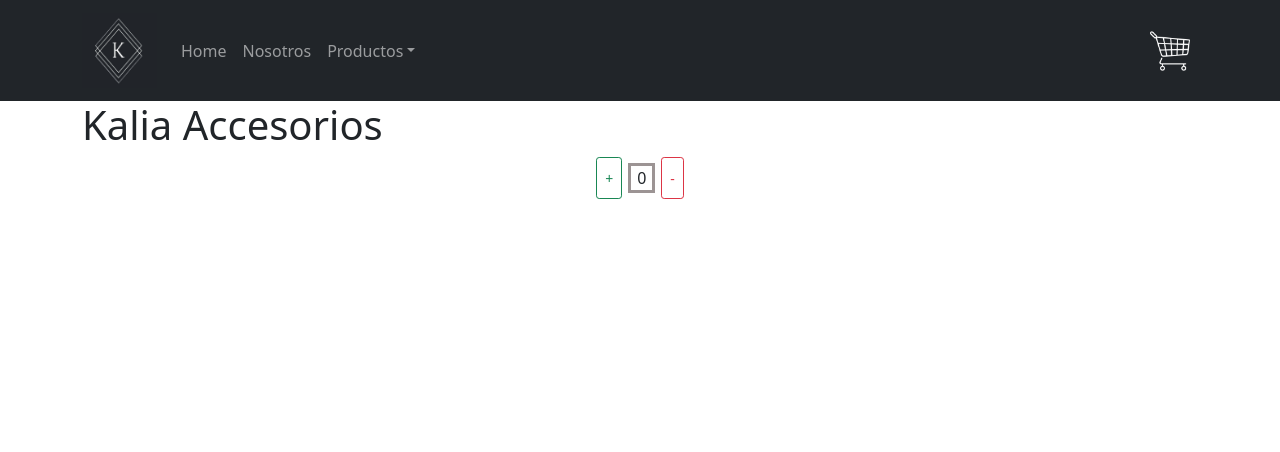
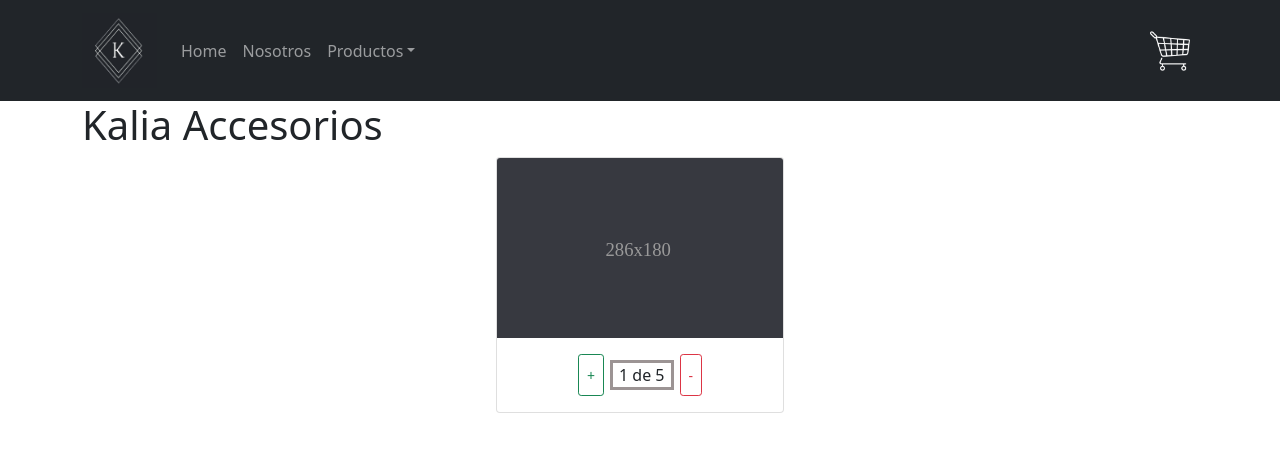
Before and after one commit to BasualdoAriel/KaliaReact, a React (Create React App) app: page /test in a window 1280 px wide. Shown: the top 452 px of the page. Built offline with nearby package versions, Linux system fonts and the light colour scheme.

Commit message:
uso de stock e initial en ItemCount.js

```diff
--- a/src/components/ItemCount/ItemCount.js
+++ b/src/components/ItemCount/ItemCount.js
@@ -1,13 +1,19 @@
-import { Button, Container } from "react-bootstrap";
+import { Button, Container, Card } from "react-bootstrap";
+import product from '../ItemCount/images/product.svg'
 import './ItemCount.css';
 
-export const ItemCount=({onAdd, onDecreace, value})=>{
+export const ItemCount=({onAdd,onDecreace, inital, stock})=>{
 
     return(
         <Container className="d-flex justify-content-center">
-            <Button variant="outline-success" onClick={onAdd} size="sm">+</Button>
-            <p className="value">{value}</p>
-            <Button variant="outline-danger" onClick={onDecreace}size="sm">-</Button>
+            <Card style={{ width: '18rem' }}>
+                <Card.Img variant="top" src={product} />
+                <Card.Body className="d-flex justify-content-center">
+                    <Button variant="outline-success" onClick={onAdd} size="sm">+</Button>
+                    <p className="value">{inital} de {stock}</p>
+                    <Button variant="outline-danger" onClick={onDecreace}size="sm">-</Button>
+                </Card.Body>
+            </Card>
         </Container>
     );
 }
--- a/src/components/ItemListContainer/ItemListContainer.js
+++ b/src/components/ItemListContainer/ItemListContainer.js
@@ -4,13 +4,19 @@ import { useState } from "react";
 
 
 export const ItemListContainer= ()=>{
-    const [counter, setCounter]=useState(0);
+    const [counter, setCounter]=useState(1);
+    const stock= 5;
     const add =()=>{
-        setCounter(counter+1);
-        console.log(counter)
+        if(counter<5){
+            setCounter(counter+1);
+            console.log(counter);
+        }else{
+            alert('No podés agregar más productos');
+        }
+
     }
     const decreace =()=>{
-        if(counter>0){
+        if(counter>1){
             setCounter(counter-1);
         }else{
             alert('No podés quitar más productos');
@@ -19,7 +25,7 @@ export const ItemListContainer= ()=>{
     return(
         <Container>
             <h1>Kalia Accesorios</h1>
-            <ItemCount  onAdd={add} onDecreace={decreace} value={counter}/>
+            <ItemCount  onAdd={add} onDecreace={decreace} inital={counter} stock={stock}/>
         </Container>
 
     );
```
Also changed, not shown: src/components/ItemCount/images/product.svg (added).
